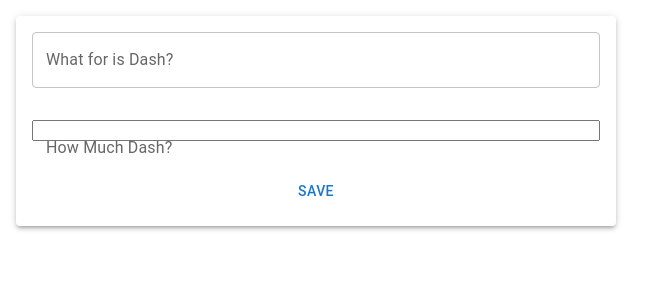
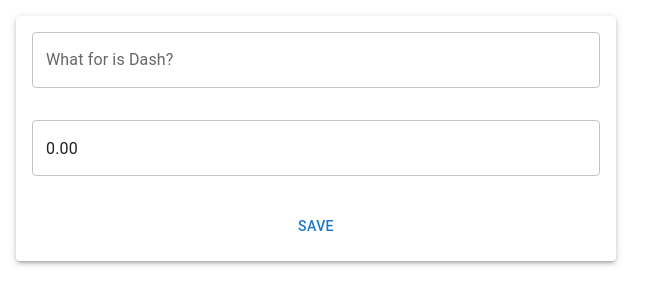
Before and after one commit to onouv/forms-demo, a React (Create React App) app: page / in a window 1280 px wide. Shown: the top 304 px of the page, without its empty margins (0-667 px from the left). Built offline with nearby package versions, Linux system fonts and the light colour scheme.

Commit message:
customInput={TextField}

```diff
--- a/src/components/MoneyValueFormInput.tsx
+++ b/src/components/MoneyValueFormInput.tsx
@@ -23,28 +23,25 @@
         />);
 }
 
-const MoneyValueFormInput = ({fieldName, control, label}: FormInputPropsT): ReactElement => {
-
-
-    return (
-        <Controller
-            name={fieldName}
-            control={control}
-            render={({field: {onChange, value}, fieldState: { error }}) => (
-                <TextField
-                    helperText={error ? error.message : null}
-                    error={!!error}
+const MoneyValueFormInput = ({fieldName, control, label}: FormInputPropsT): ReactElement => (
+    <Controller
+        name={fieldName}
+        control={control}
+        render={({field: {onChange, value}, fieldState: { error }}) => {
+            const muiProps = {
+                error: !!error,
+                helperText: error ? "only two digits after decimal point allowed" : null
+            };
+            return (
+                <NumericFormat
+                    thousandSeparator
                     onChange={onChange}
                     value={value}
-                    size="medium"
-                    fullWidth
-                    label={label}
-
-                    slots={{ input: NumberFormatInput }}
+                    customInput={TextField}
+                    {...muiProps}
                 />
-            )}
-        />
-    );
-}
+            );
+        }}/>
+);
 
 export default MoneyValueFormInput;
```
